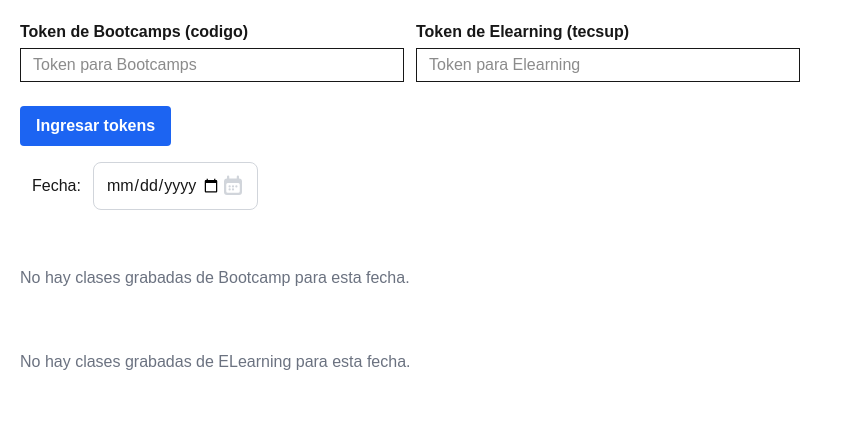
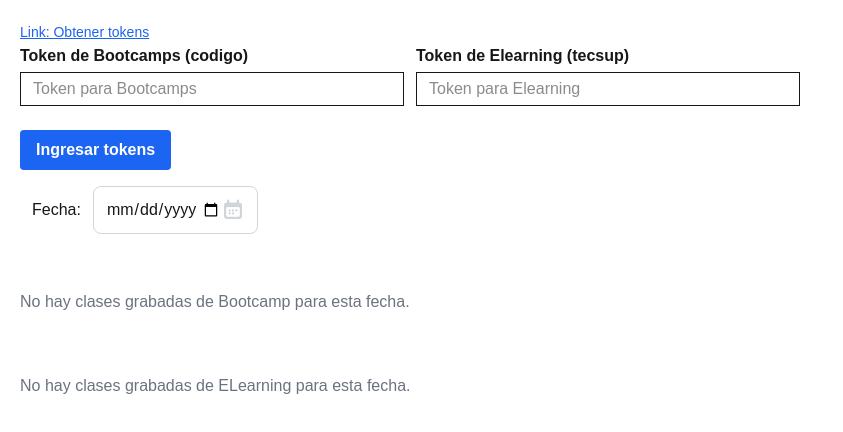
Before and after one commit to marcoariasm/cdg-adm, a Next.js app: page / in a window 1280 px wide. Shown: the top 432 px of the page, without its empty margins (0-843 px from the left). Built offline with nearby package versions, Linux system fonts and the light colour scheme.

Commit message:
feat: link tokens

```diff
--- a/src/app/components/TokenInput.tsx
+++ b/src/app/components/TokenInput.tsx
@@ -18,6 +18,13 @@ export default function TokenInputs() {
 
   return (
     <>
+      <a
+        href="https://developer.webex.com/meeting/docs/getting-started"
+        className="underline text-blue-600 mb-3 text-sm"
+        target="_blank"
+      >
+        Link: Obtener tokens
+      </a>
       <div className="flex flex-col md:flex-row space-y-4 space-x-3 mb-2">
         <div>
           {!bloqueado && (
@@ -65,6 +72,7 @@ export default function TokenInputs() {
       >
         {bloqueado ? "Tokens ingresados" : "Ingresar tokens"}
       </button>
+      <br />
 
       {mensaje && <p className="mt-2 text-sm text-green-700">{mensaje}</p>}
     </>
```
